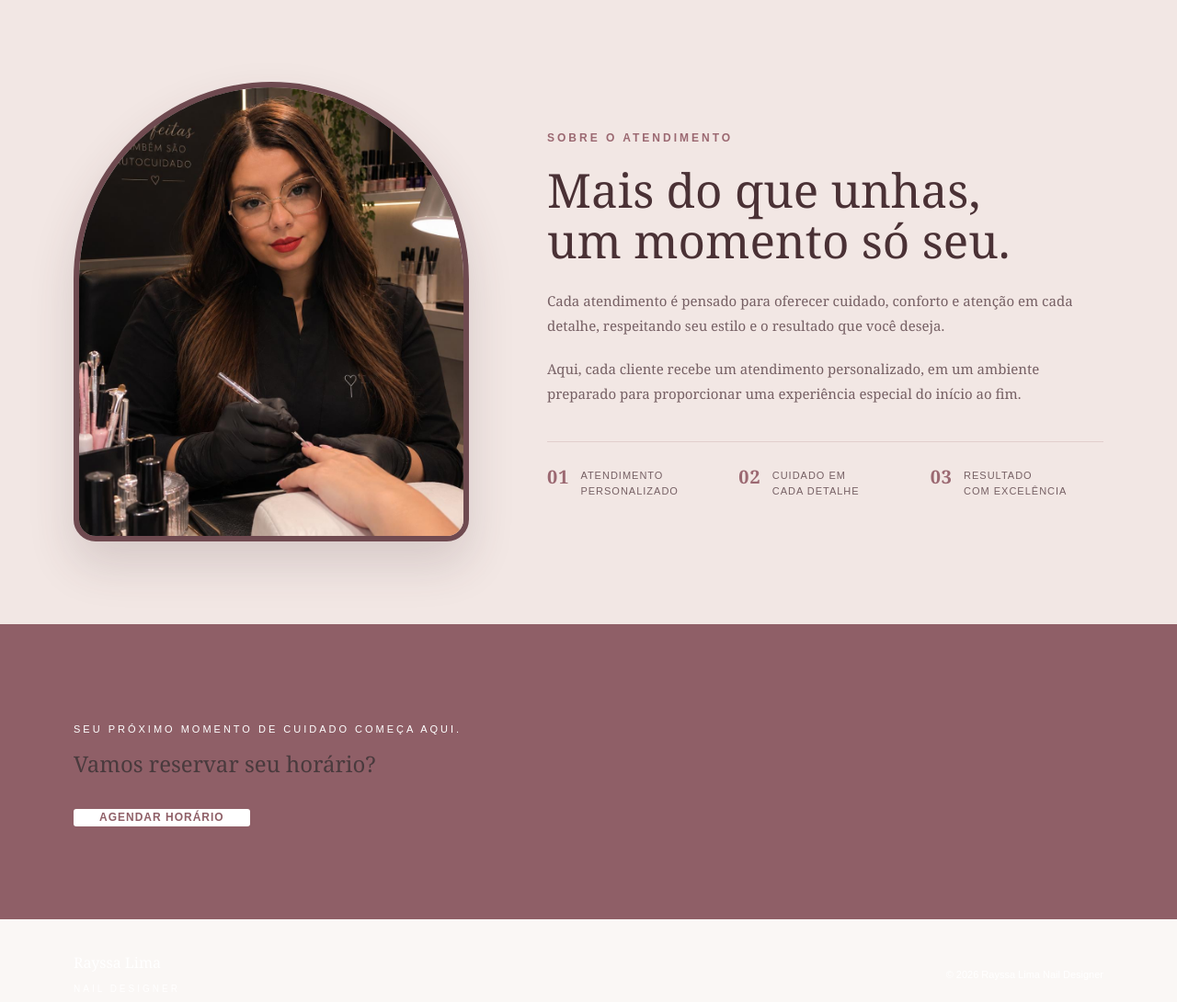
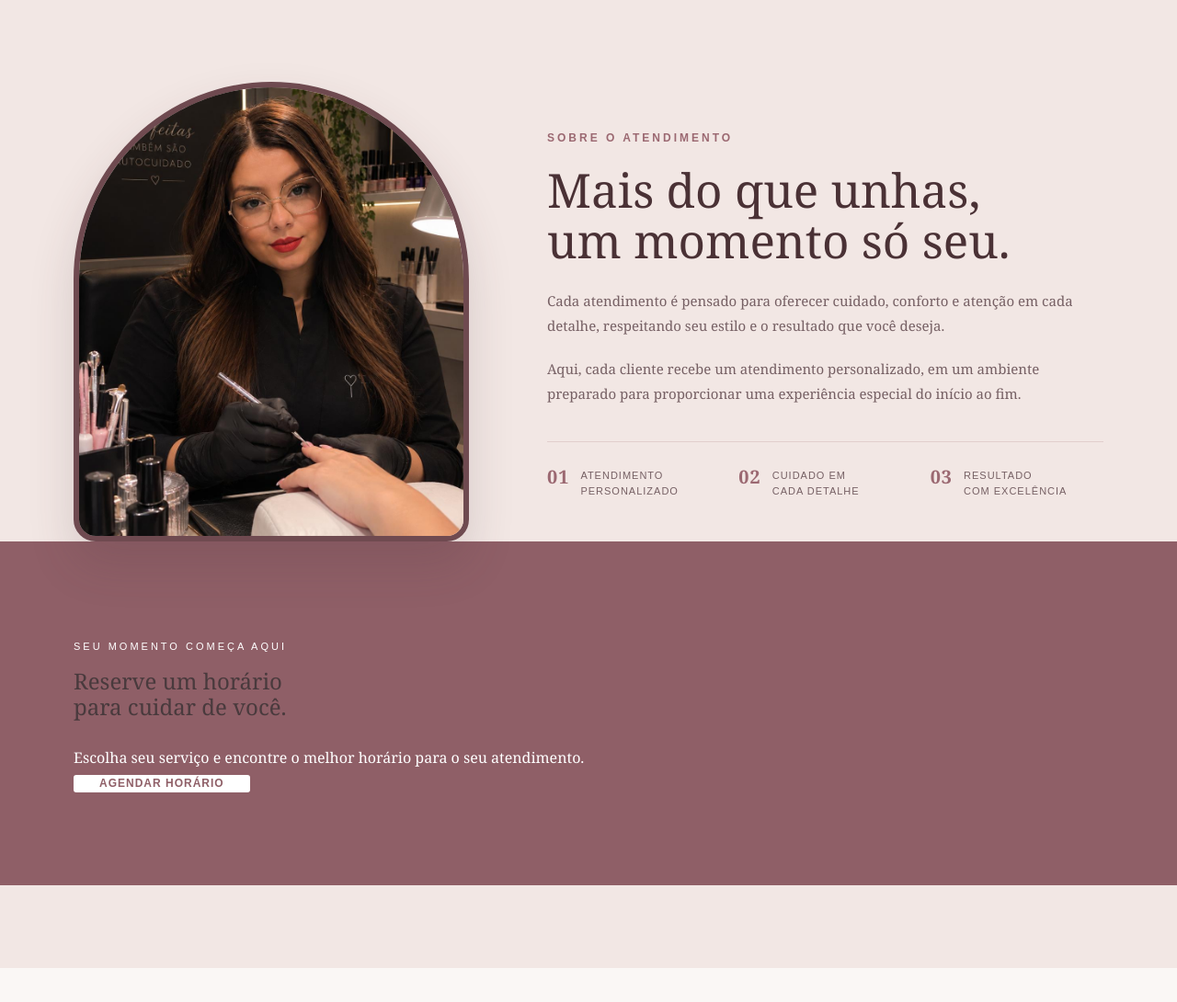
Before and after one commit to viniciusmacciel18-rgb/site_rayssa, a Flask app: page / in a window 1280 px wide. Shown: the part 2138-3228 px from the top of the page at 92% size. Before the commit the page ends 3138 px from the top, so only its background shows below. Run offline with Flask 3, Linux system fonts and the light colour scheme.

Commit message:
Update index.html

```diff
--- a/templates/index.html
+++ b/templates/index.html
@@ -509,19 +509,23 @@
 
     </div>
 
-</section>
-
 <section id="agendamento" class="cta">
 
     <div class="container cta-conteudo">
 
-            <span>
-                Seu próximo momento de cuidado começa aqui.
+        <span class="cta-pequeno">
+            Seu momento começa aqui
         </span>
 
         <h2>
-                Vamos reservar seu horário?
+            Reserve um horário<br>
+            para cuidar de você.
         </h2>
+
+        <p>
+            Escolha seu serviço e encontre o melhor horário
+            para o seu atendimento.
+        </p>
 
         <a href="/agendar" class="botao botao-claro">
             Agendar horário
```
Lines whose indentation alone changed are shown as unchanged.
